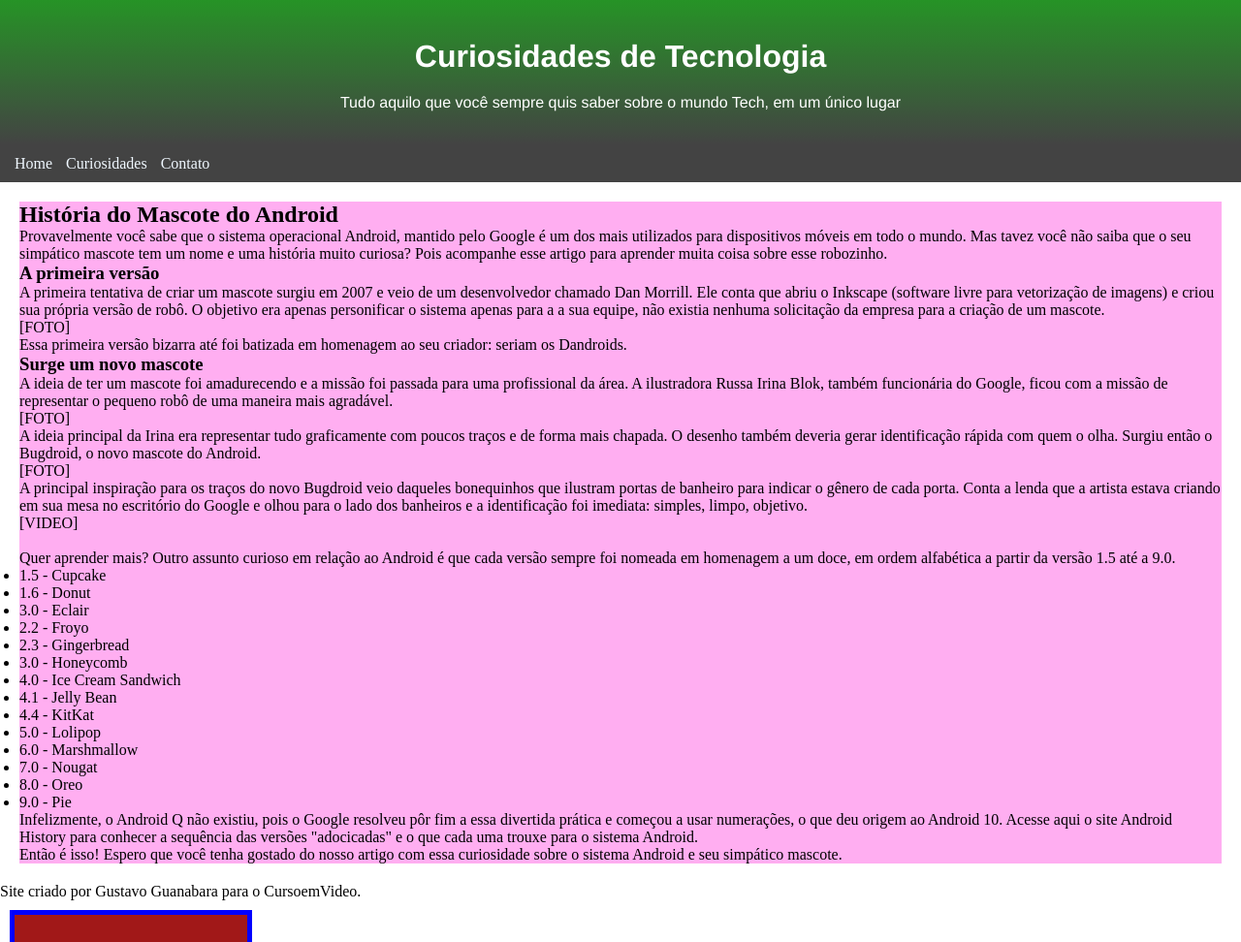
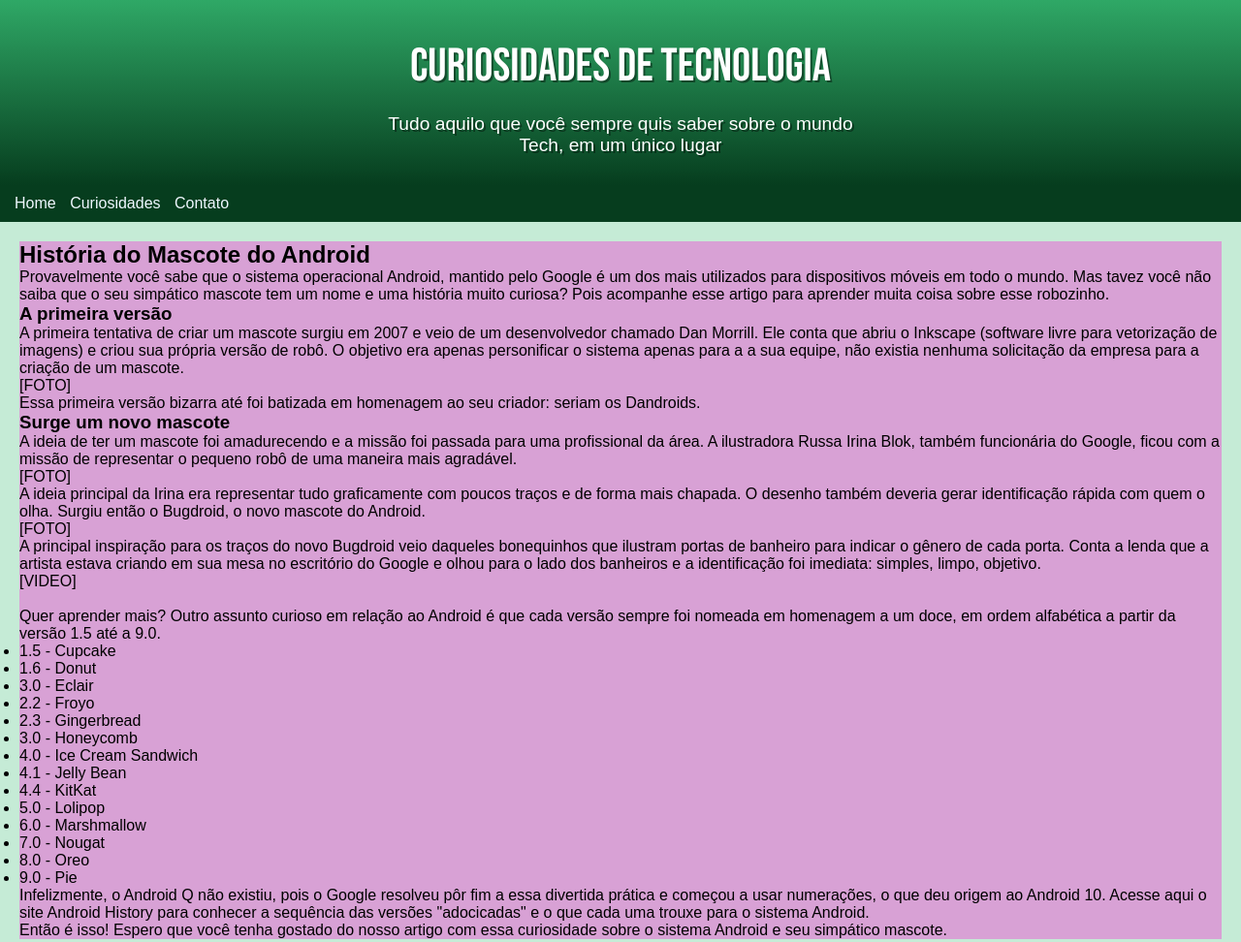
Before and after one commit to gabrielvox/html-css, a plain HTML site: page exercicios/Androidsite/android.html in a window 1280 px wide. Shown: the top 972 px of the page at 97% size. Drawn offline with Linux system fonts and the light colour scheme.

Commit message:
copiei css
copiei alguams linhas do antigo codigo, principalmente como adicionar fontes externa

```diff
--- a/exercicios/Androidsite/style.css
+++ b/exercicios/Androidsite/style.css
@@ -1,28 +1,73 @@
 @charset "utf-8";
+
+
+@import url('https://fonts.googleapis.com/css2?family=Bebas+Neue&display=swap');
+
+@font-face {
+    font-family: 'android';
+    src: url(pacote-projeto-d010/fontes/idroid.otf) format('opentype');
+    font-weight: normal;
+}
+
+:root { /*Pasta raiz*/
+    --cor0:#c5ebd6;
+    --cor1:#83e1ad;
+    --cor2:#3ddc84;
+    --cor3:#2fa866;
+    --cor4:#1a5c37;
+    --cor5:#063d1e;
+
+    --fonte-padrao: Arial, verdana, helvetica, sans-serif;
+    --fonte-destaque: 'Bebas Neue', cursive;
+    --fonte-android: 'Android', Cursive;
+}
 * { /*Zera todas configuracoes, mesmo as que nao foram especificadas */
     margin: 0px;
     padding: 0px;
 }
 
+
 header {
     /*background-color: rgba(0, 128, 0, 0.383);*/
     display: block;
-    width: auto;
-    min-height: 150px;
-    background-image: linear-gradient(to bottom, rgba(0, 128, 0, 0.851), rgba(0, 0, 0, 0.737));
+    /*width: auto; nao sei pra que coloquei antes*/
+    /* descobrir pq o min height 150 nao foi suficiente para ficar igual ao primeiro exercicio */
+    min-height: 191px;
+    background-image:linear-gradient(to bottom, var(--cor3), var(--cor5));
     color: white;
-    font-family: 'Franklin Gothic Medium', 'Arial Narrow', Arial, sans-serif;
     text-align: center;
 
 }
-
+body {
+    background-color: var(--cor0);
+    font-family: var(--fonte-padrao);
+}
 header > h1 {
     padding-top: 40px;
     padding-bottom: 20px;
+    font-family: var(--fonte-destaque);
+    font-size: 3em;
+    font-weight: normal;
+    text-shadow: 2px 2px 0px rgba(0, 0, 0, 0.404);
+
+
     /*pra que padding ou margin em outro local se so aqui da pra afastar o titulo do menu de navegacao; deixando o restante zerado*/
 }
+
+header > p {
+    color: white;
+    font-family: var(--fonte-padrao);
+    font-size: 1.2em;
+    padding-left: 10px;
+    padding-right: 10px;
+    max-width: 500px;
+    margin: auto;
+    text-shadow: 2px 2px 0px rgba(0, 0, 0, 0.404);
+
+}
+
 nav {
-   background-color:  rgba(0, 0, 0, 0.737);
+   background-color:  var(--cor5);
    padding: 10px;
 }
 
@@ -31,7 +76,7 @@ nav > a {
     padding: 5px;
     text-decoration: none;
     border-radius: 3px;
-    transition-duration: .5s;
+    transition-duration: .6s;
 
 }
 
```
